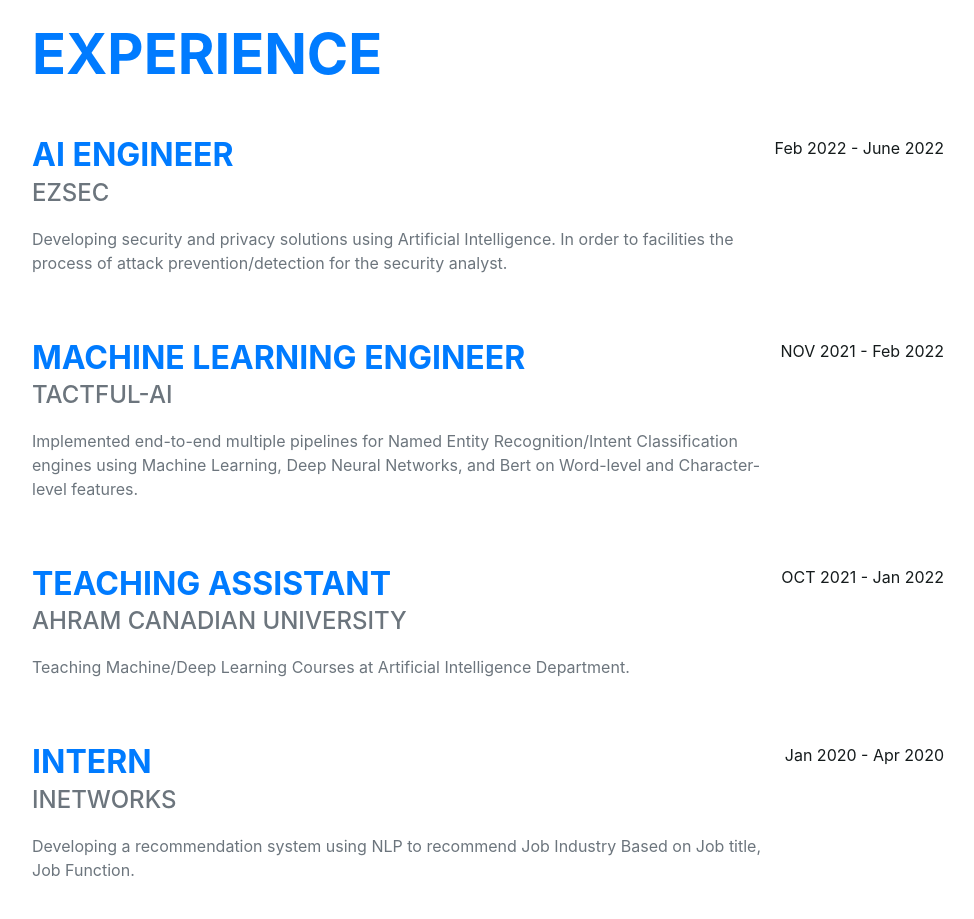
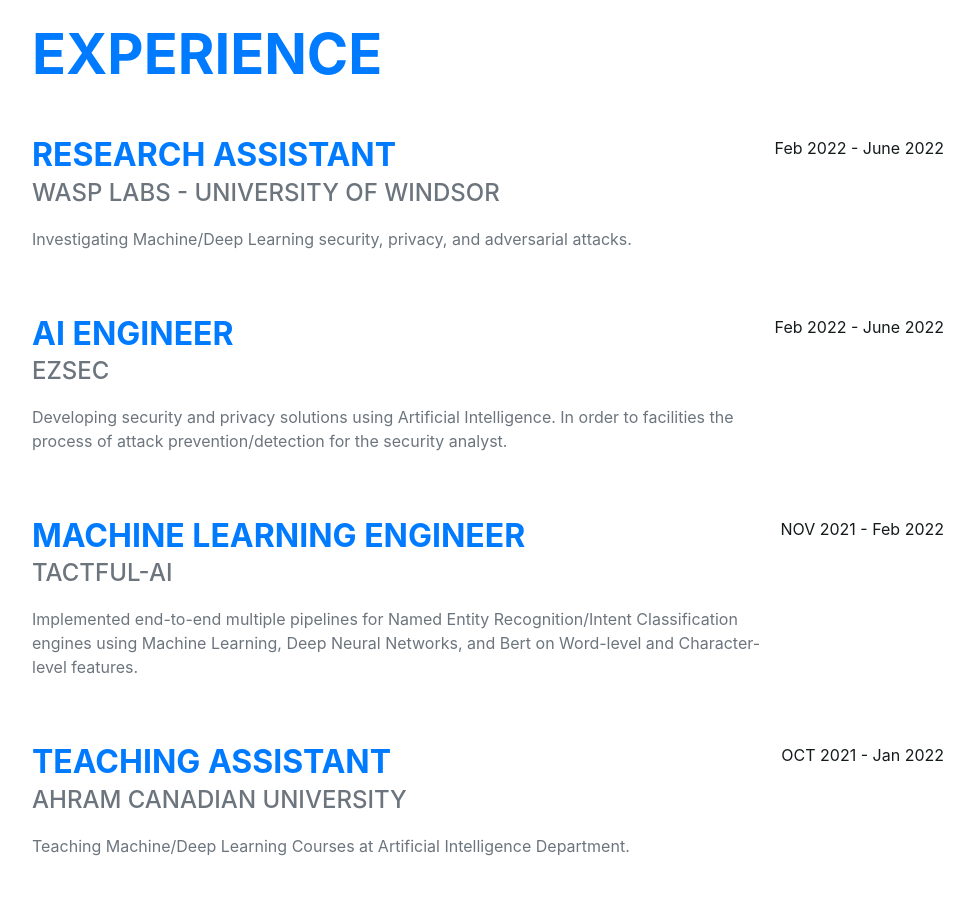
Before and after one commit to Alymostafa/Alymostafa.github.io, a plain HTML site: page index.html in a window 1280 px wide. Shown: the part 860-1779 px from the top of the page, without its empty margins (288-1262 px from the left). Drawn offline with nearby package versions, Linux system fonts and the light colour scheme; a web font is replaced by a local one.

Commit message:
Update index.html

```diff
--- a/index.html
+++ b/index.html
@@ -60,6 +60,15 @@
             <section class="resume-section" id="experience">
                 <div class="resume-section-content">
                     <h2 class="mb-5">Experience</h2>
+
+                      <div class="d-flex flex-column flex-md-row justify-content-between mb-5">
+                        <div class="flex-grow-1">
+                            <h3 class="mb-0">Research Assistant</h3>
+                            <div class="subheading mb-3">WASP Labs - University of Windsor</div>
+                            <p>Investigating Machine/Deep Learning security, privacy, and adversarial attacks.</p>
+                        </div>
+                        <div class="flex-shrink-0"><span class="text-primary">Feb 2022 - June 2022</span></div>
+                    </div>
 
                         <div class="d-flex flex-column flex-md-row justify-content-between mb-5">
                         <div class="flex-grow-1">
```
